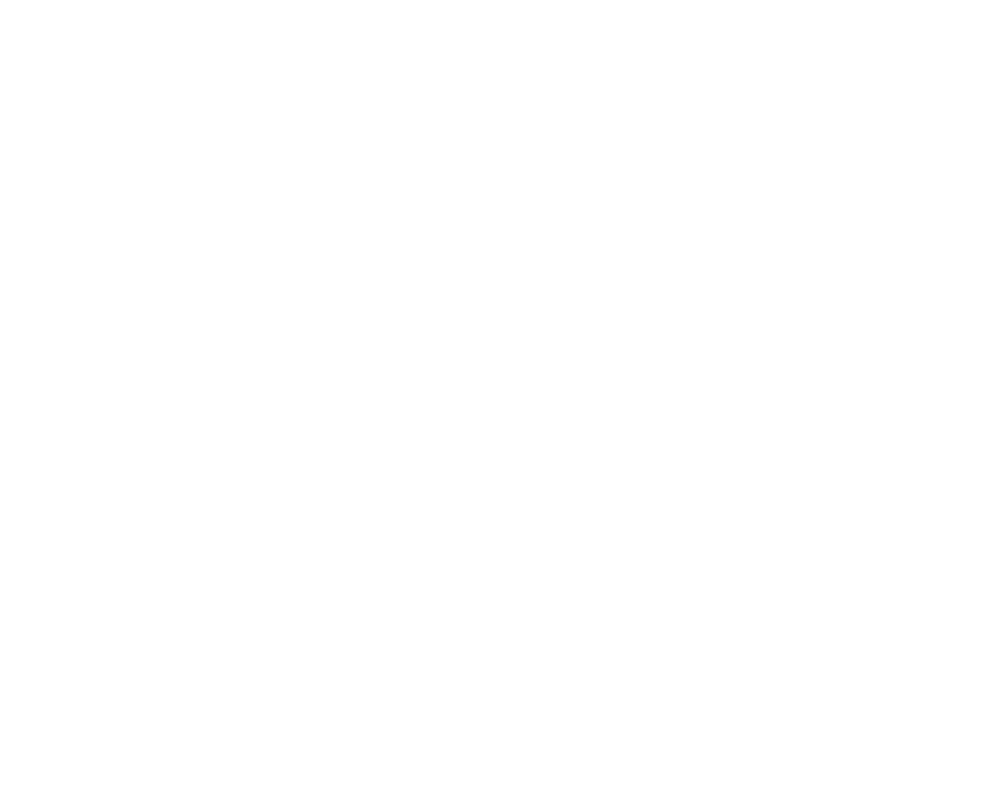
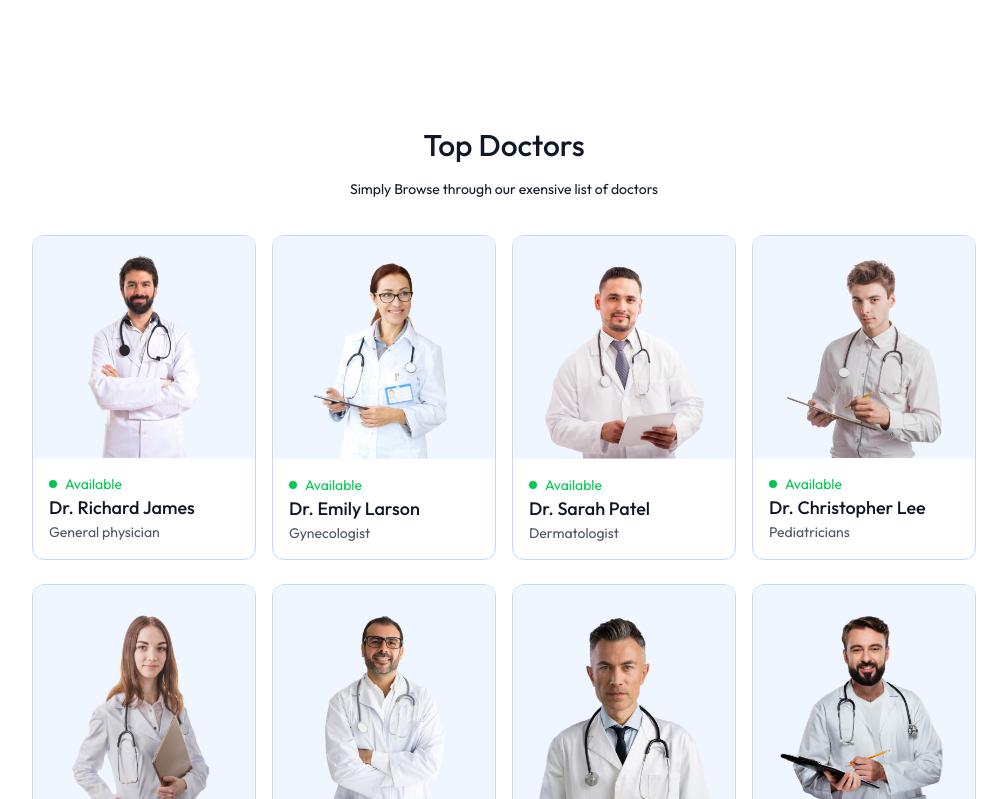
Before and after one commit to mercynjambi/tabibu, a React (Vite) app in the folder frontend/: page / in a window 1280 px wide. Shown: the part 1021-1820 px from the top of the page, without its empty margins (136-1143 px from the left). Before the commit the page ends 1084 px from the top, so only its background shows below. Built offline with nearby package versions, Linux system fonts and the light colour scheme; a web font is replaced by a local one.

Commit message:
updated doctors' functionality

```diff
--- /dev/null
+++ b/frontend/src/components/TopDoctors.jsx
@@ -0,0 +1,32 @@
+import React from 'react'
+import { doctors } from '../assets/assets'
+import { useNavigate } from 'react-router-dom'
+
+const TopDoctors = () => {
+
+    const navigate = useNavigate();
+  return (
+    <div className='flex flex-col items-center gap-4 my-16 text-gray-900 md:mx-10 '>
+        <h1 className='text-3xl font-medium'>Top Doctors</h1>
+        <p className='sm:w-1/3 text-center text-sm'>Simply Browse through our exensive list of doctors</p>
+        <div className='w-full grid grid-cols-auto  gap-4 pt-5 gap-y-6 px-3 sm:px-0'>
+            {doctors.slice(0,10).map((item,index)=>(
+                <div onClick={()=> navigate(`/appointment/${item._id}`)} key={index} className='border border-blue-200 rounded-xl overflow-hidden cursor-pointer hover:translate-y-[-10px] transition-all duration-500'>
+                    <img className='bg-blue-50' src={item.image} alt={item.name}  />
+                    <div className='p-4'>
+                        <div className='flex items-center gap-2 text-sm text-center text-green-500'>
+                              <p className='w-2 h-2 bg-green-500 rounded-full'></p><p>Available</p>
+                        </div>
+                        <p className='text-gray-900 text-lg font-medium'>{item.name}</p>
+                         <p className='text-gray-600 text-sm'>{item.speciality}</p>
+                    </div>
+
+                </div>
+            ))}
+        </div>
+        <button className='bg-blue-50  text-gray-600 px-12 py-3 rounded-full mt-10'>more</button>
+    </div>
+  )
+}
+
+export default TopDoctors
--- a/frontend/src/index.css
+++ b/frontend/src/index.css
@@ -22,3 +22,10 @@
 ::-webkit-scrollbar{
   @apply hidden;
 }
+
+
+.grid-cols-auto {
+  display: grid;
+  grid-template-columns: repeat(auto-fill, minmax(200px, 1fr));
+
+}
--- a/frontend/src/pages/Home.jsx
+++ b/frontend/src/pages/Home.jsx
@@ -1,12 +1,14 @@
 import React from 'react'
 import Header from '../components/Header.jsx'
 import SpecilaityMenu from '../components/SpecilaityMenu.jsx'
+import TopDoctors from '../components/TopDoctors.jsx'
 
 const Home = () => {
   return (
     <div>
       <Header/>
       <SpecilaityMenu/>
+      <TopDoctors/>
     </div>
   )
 }
--- a/frontend/tailwind.config.js
+++ b/frontend/tailwind.config.js
@@ -1,3 +1,5 @@
+import { renderToPipeableStream } from 'react-dom/server';
+
 /** @type {import('tailwindcss').Config} */
 export default {
   content: [
@@ -8,6 +10,9 @@
     extend: {
         colors:{
             'primary':"#5f6FFF"
+         },
+         gridTemplateColumns:{
+          'auto': 'repeat(auto-fill, minmax(200px , 1fr))'
          }
     },
   },
```
